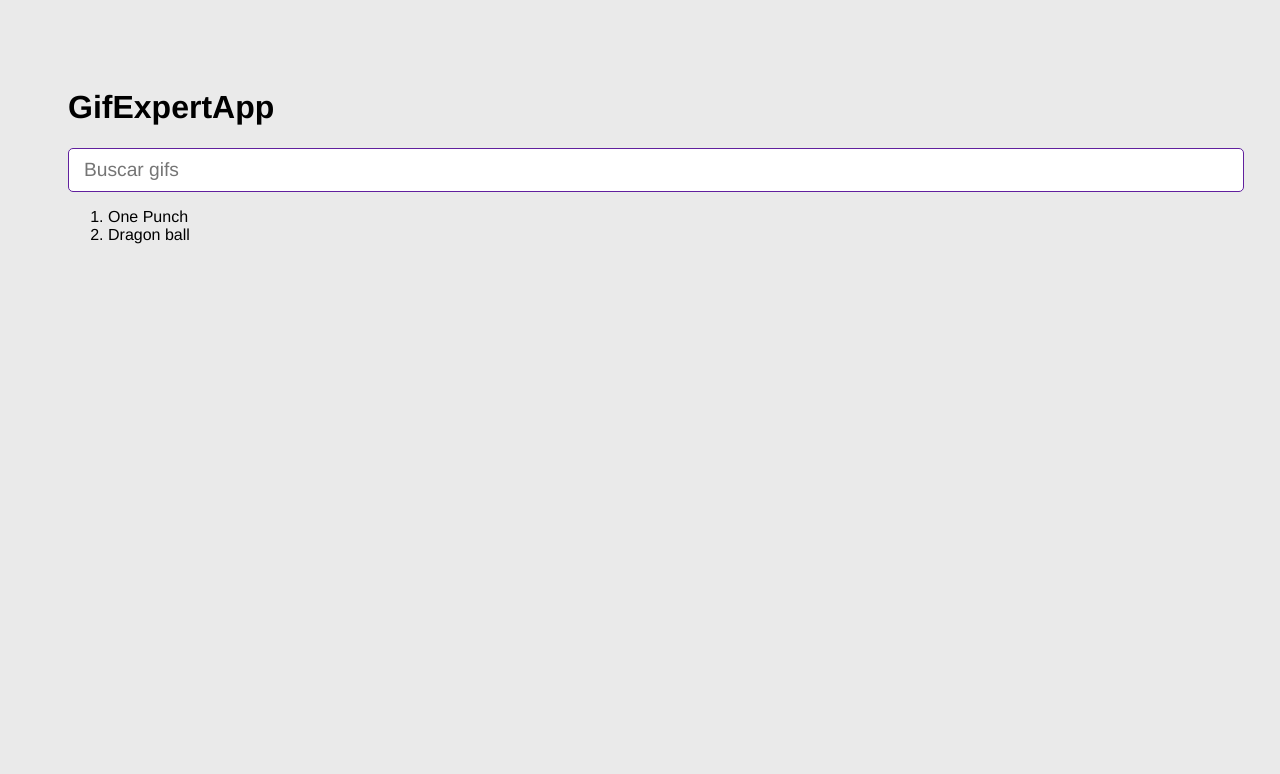
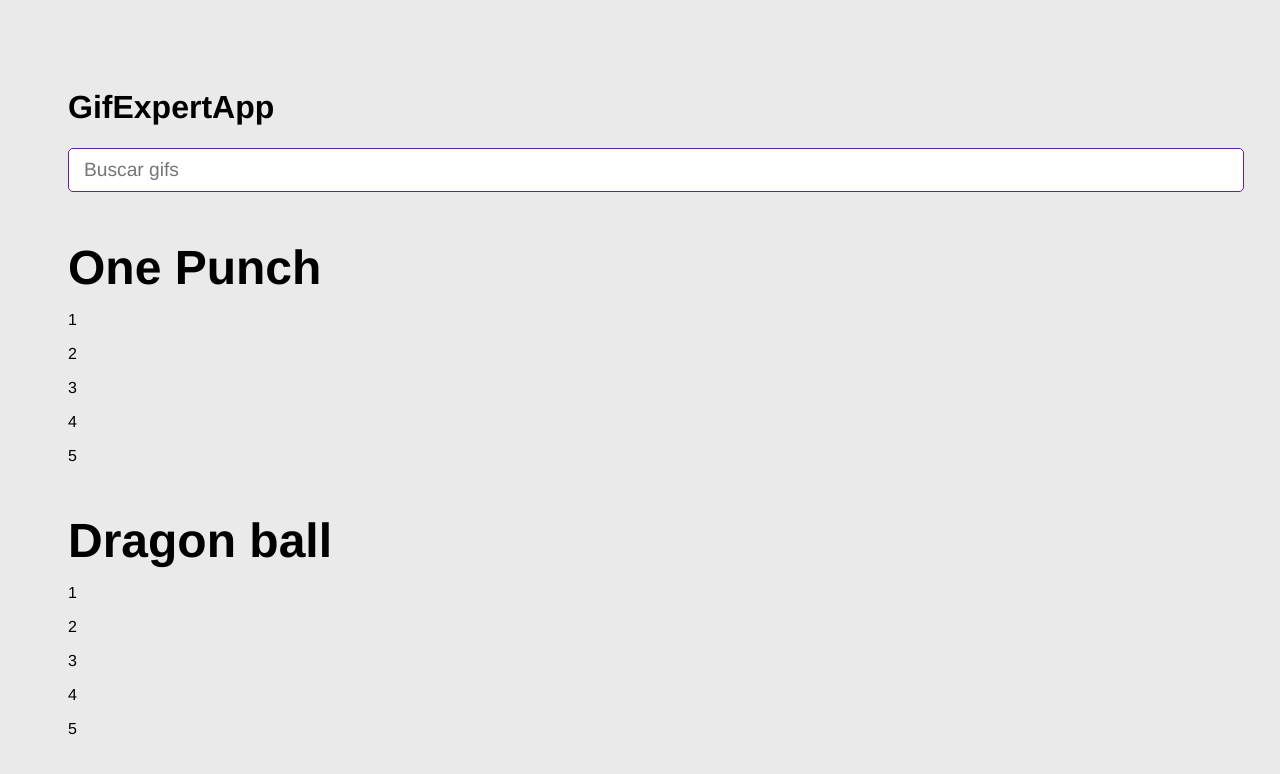
Before and after one commit to ArmandoJC/React-GifExpertApp, a React (Vite) app: page / in a window 1280 px wide. Shown: the top 774 px of the page. Built offline with nearby package versions, Linux system fonts and the light colour scheme.

Commit message:
GifGrid - Nuevo componente

```diff
--- a/src/GifExpertApp.jsx
+++ b/src/GifExpertApp.jsx
@@ -1,11 +1,11 @@
 import { useState } from "react";
 import { AddCategory } from "./components/AddCategory";
+import { GifGrid } from "./components/GifGrid";
 
 export const GifExpertApp = () => {
   const [categories, setCategories] = useState(["One Punch", "Dragon ball"]);
 
   const onAddCategory = (newCategory) => {
-
     if (categories.includes(newCategory)) return;
 
     setCategories([newCategory, ...categories]);
@@ -20,22 +20,22 @@
       <h1>GifExpertApp</h1>
       {/* Input */}
       <AddCategory
-        // setCategories={ setCategories}
-        onNewCategory={ (value) => onAddCategory(value)}
+        onNewCategory={(value) => onAddCategory(value)}
       />
 
-
       {/* Listado de Gif */}
-      {/* <button onClick={onAddCategory}>Agregar</button> */}
-      <ol>
-        {categories.map((category) => {
-          // return <li>Hola</li>
-          return <li key={category}>{category}</li>;
-        })}
-        {/* <li>ABC</li> */}
-      </ol>
+      {
+        categories.map((category) => {
+          return(
+            <GifGrid key={ category } category= { category }/>
+          )
+        })
+      }
 
       {/* Gif Item */}
+
+
+
     </>
   );
 };
--- /dev/null
+++ b/src/components/GifGrid.jsx
@@ -0,0 +1,18 @@
+
+
+export const GifGrid = ({ category }) => {
+
+  const gifs = [1, 2, 3, 4, 5];
+
+
+  return (
+    <>
+      <h3>{category}</h3>
+      {
+        gifs.map( gif => (
+          <p>{ gif }</p>
+        ))
+      }
+    </>
+  )
+}
```
